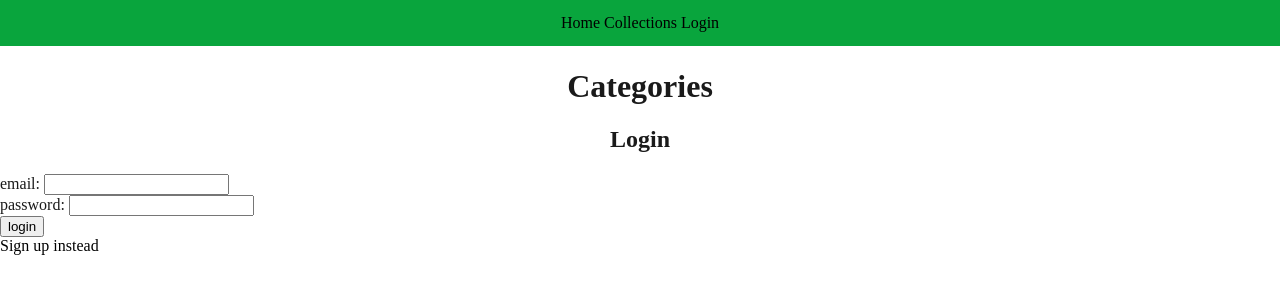
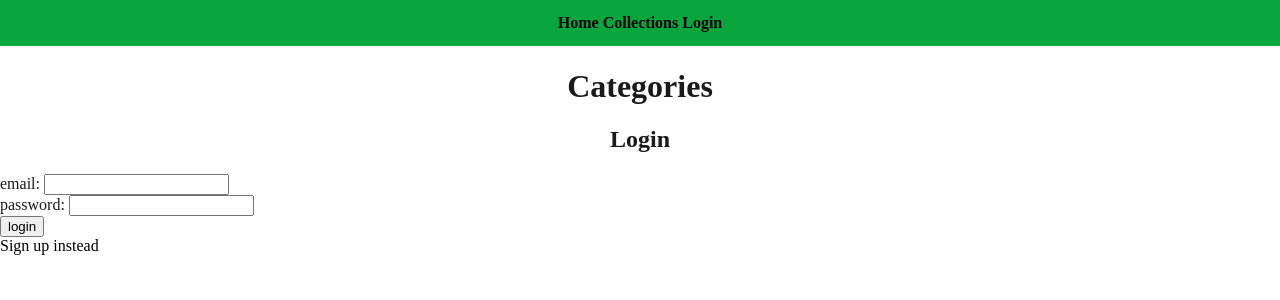
Before and after one commit to cprademacher/apparel-database, a Node server app: page /login in a window 1280 px wide. Shown: the top 300 px of the page. Run offline with Node 20, Linux system fonts and the light colour scheme; some libraries are stand-ins or nearby versions.

Commit message:
updated the header class

```diff
--- a/views/layouts/main.handlebars
+++ b/views/layouts/main.handlebars
@@ -8,7 +8,7 @@
 </head>
 <body>
     <div class="flex-column justify-space-around"></div>
-    <header class ="display-flex justify-space-between align-center p-2"></header>
+    <header class="header">
     <nav>
         <a href="/">Home</a>
         <a href="/collections">Collections</a>
```
